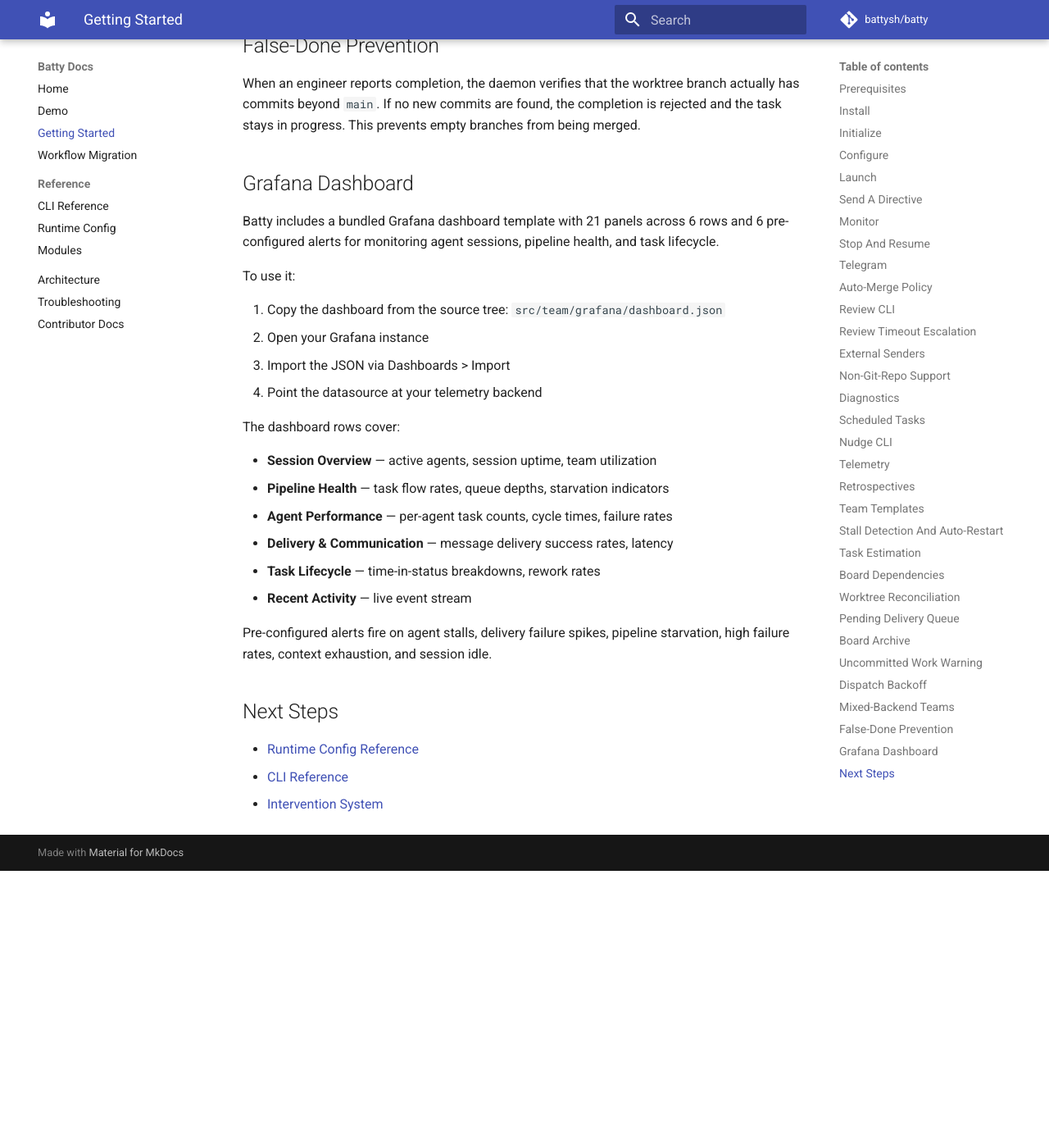
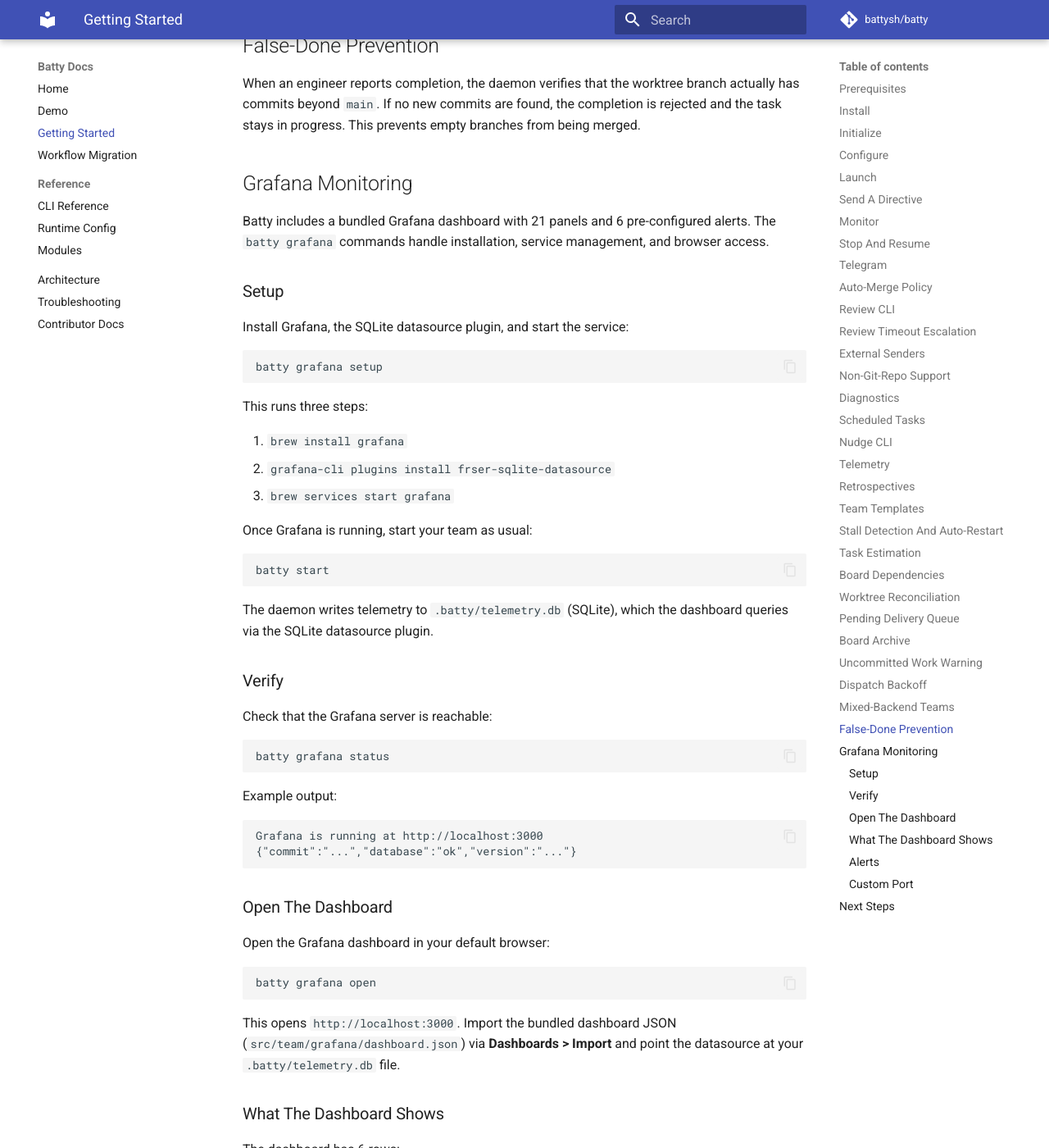
Before and after one commit to battysh/batty, an MkDocs documentation site: the page built from docs/getting-started.md, in a window 1280 px wide and 1400 px high, scrolled down 12750 px. Shown: the whole window at 82% size. Built offline with MkDocs 1.6.1 and Material for MkDocs 9.7.7, drawn with Linux system fonts in a browser that asks for light colours; comment, search, counter and statistics services are not loaded; before the commit the page ends 13812 px from its top, so only the background shows below that; some of the changed text lies outside the part shown.

Commit message:
docs: add Grafana getting-started walkthrough
Replace the manual import section with a step-by-step walkthrough
covering batty grafana setup, status, and open commands. Includes
dashboard rows, alerts, and custom port configuration.

Co-Authored-By: Claude Opus 4.6 (1M context) <noreply@anthropic.com>

````diff
--- a/docs/getting-started.md
+++ b/docs/getting-started.md
@@ -623,20 +623,65 @@ branch actually has commits beyond `main`. If no new commits are found, the
 completion is rejected and the task stays in progress. This prevents empty
 branches from being merged.
 
-## Grafana Dashboard
+## Grafana Monitoring
 
-Batty includes a bundled Grafana dashboard template with 21 panels across 6 rows
-and 6 pre-configured alerts for monitoring agent sessions, pipeline health, and
-task lifecycle.
+Batty includes a bundled Grafana dashboard with 21 panels and 6 pre-configured
+alerts. The `batty grafana` commands handle installation, service management,
+and browser access.
 
-To use it:
+### Setup
 
-1. Copy the dashboard from the source tree: `src/team/grafana/dashboard.json`
-2. Open your Grafana instance
-3. Import the JSON via Dashboards > Import
-4. Point the datasource at your telemetry backend
+Install Grafana, the SQLite datasource plugin, and start the service:
 
-The dashboard rows cover:
+```sh
+batty grafana setup
+```
+
+This runs three steps:
+
+1. `brew install grafana`
+2. `grafana-cli plugins install frser-sqlite-datasource`
+3. `brew services start grafana`
+
+Once Grafana is running, start your team as usual:
+
+```sh
+batty start
+```
+
+The daemon writes telemetry to `.batty/telemetry.db` (SQLite), which the
+dashboard queries via the SQLite datasource plugin.
+
+### Verify
+
+Check that the Grafana server is reachable:
+
+```sh
+batty grafana status
+```
+
+Example output:
+
+```text
+Grafana is running at http://localhost:3000
+{"commit":"...","database":"ok","version":"..."}
+```
+
+### Open The Dashboard
+
+Open the Grafana dashboard in your default browser:
+
+```sh
+batty grafana open
+```
+
+This opens `http://localhost:3000`. Import the bundled dashboard JSON
+(`src/team/grafana/dashboard.json`) via **Dashboards > Import** and point the
+datasource at your `.batty/telemetry.db` file.
+
+### What The Dashboard Shows
+
+The dashboard has 6 rows:
 
 - **Session Overview** — active agents, session uptime, team utilization
 - **Pipeline Health** — task flow rates, queue depths, starvation indicators
@@ -645,8 +690,29 @@ The dashboard rows cover:
 - **Task Lifecycle** — time-in-status breakdowns, rework rates
 - **Recent Activity** — live event stream
 
-Pre-configured alerts fire on agent stalls, delivery failure spikes, pipeline
-starvation, high failure rates, context exhaustion, and session idle.
+### Alerts
+
+Six alerts fire automatically when thresholds are crossed:
+
+1. **Agent Stall** — an agent has stopped producing output
+2. **Delivery Failure Spike** — message delivery error rate is elevated
+3. **Pipeline Starvation** — no tasks are flowing through the pipeline
+4. **High Failure Rate** — task failure rate exceeds normal levels
+5. **Context Exhaustion** — an agent's context window is nearly full
+6. **Session Idle** — the session has been idle for too long
+
+Alert thresholds are configurable inside the dashboard JSON.
+
+### Custom Port
+
+By default, Grafana runs on port 3000. Override it in `team.yaml`:
+
+```yaml
+grafana:
+  port: 9090
+```
+
+All `batty grafana` commands respect this setting.
 
 ## Next Steps
 
````
